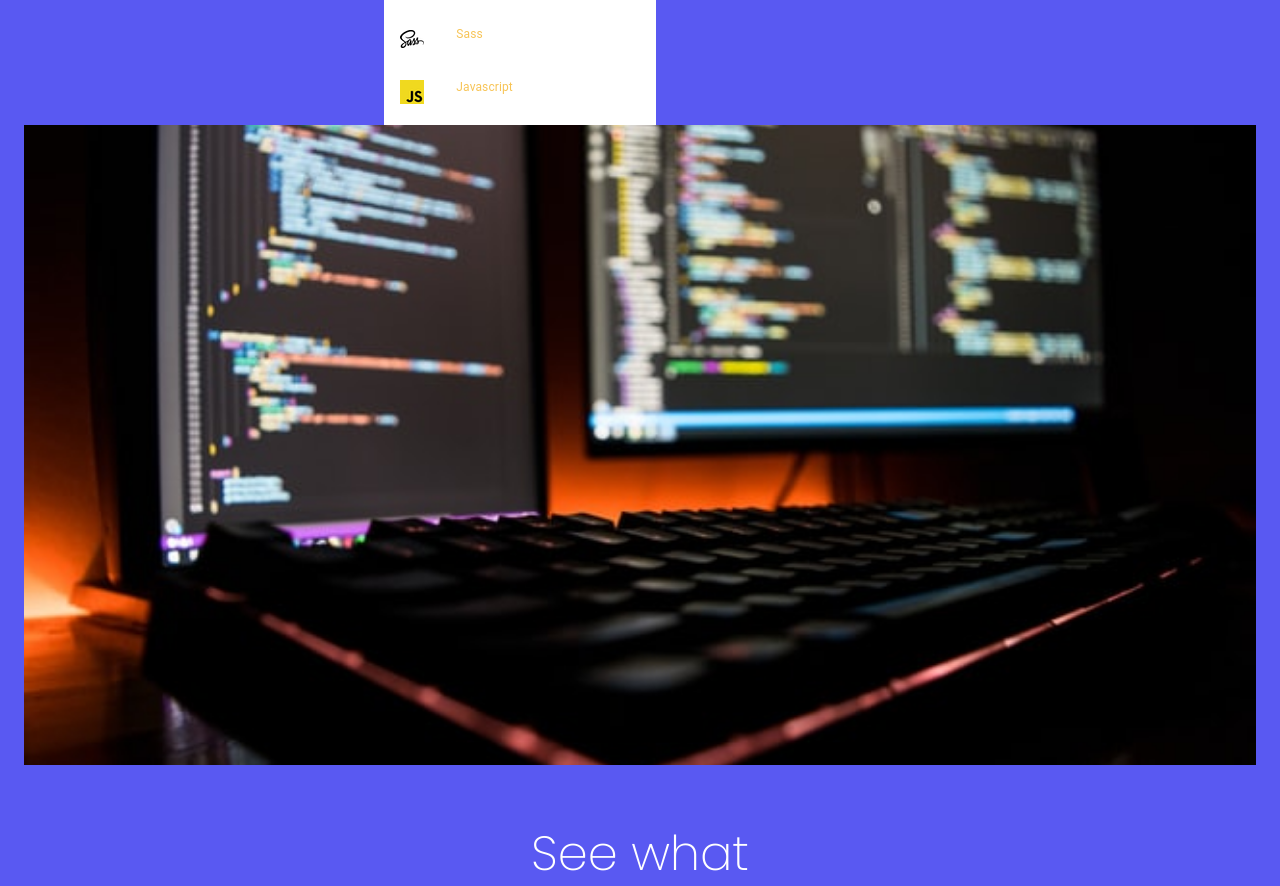
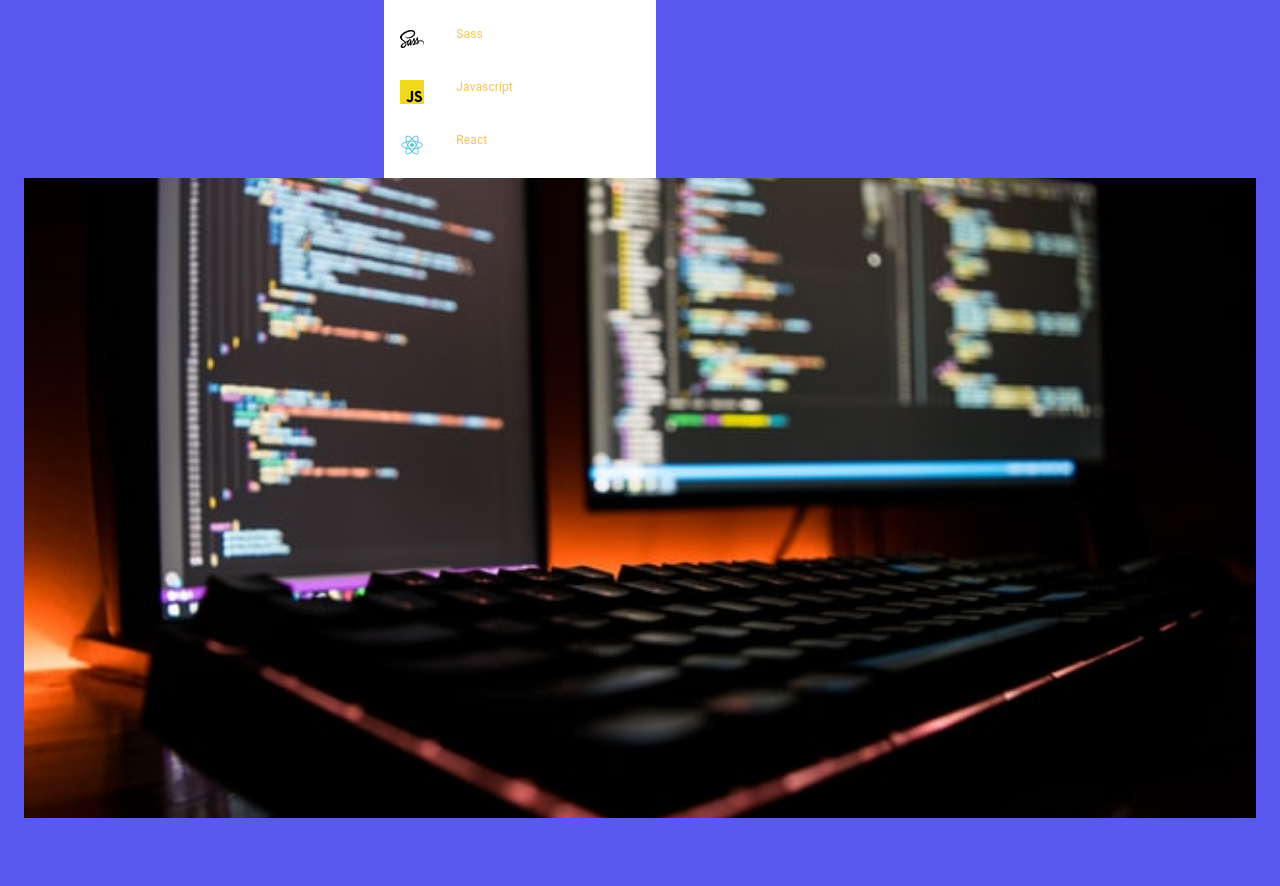
Before and after one commit to cartman1978/myportfolio, a React (Create React App) app: page / in a window 1280 px wide. Shown: the part 2067-2953 px from the top of the page. Built offline with nearby package versions, Linux system fonts and the light colour scheme.

Commit message:
added react img in servicesSection

```diff
--- a/src/components/ServicesSection.js
+++ b/src/components/ServicesSection.js
@@ -15,6 +15,7 @@ import html from '../img/html.png';
 import css from '../img/css.png';
 import sass from '../img/sass.png';
 import js from '../img/javascript.png';
+import reactImg from '../img/react.png';
 
 
 
@@ -147,6 +148,29 @@ const ServicesSection = () => {
                                     }
                                 />
                             </ListItem>
+
+                            <ListItem alignItems="flex-start">
+                                <ListItemAvatar>
+
+                                    <img src={reactImg} alt="javascript" />
+                                </ListItemAvatar>
+                                <ListItemText
+                                    primary="React"
+                                    secondary={
+
+                                        <Typography
+                                            component="span"
+                                            variant="body2"
+                                            className={classes.inline}
+                                            color="textPrimary"
+                                        >
+
+                                        </Typography>
+
+
+                                    }
+                                />
+                            </ListItem>
                         </List>
 
 
```
Also changed, not shown: src/img/react.png (added).
